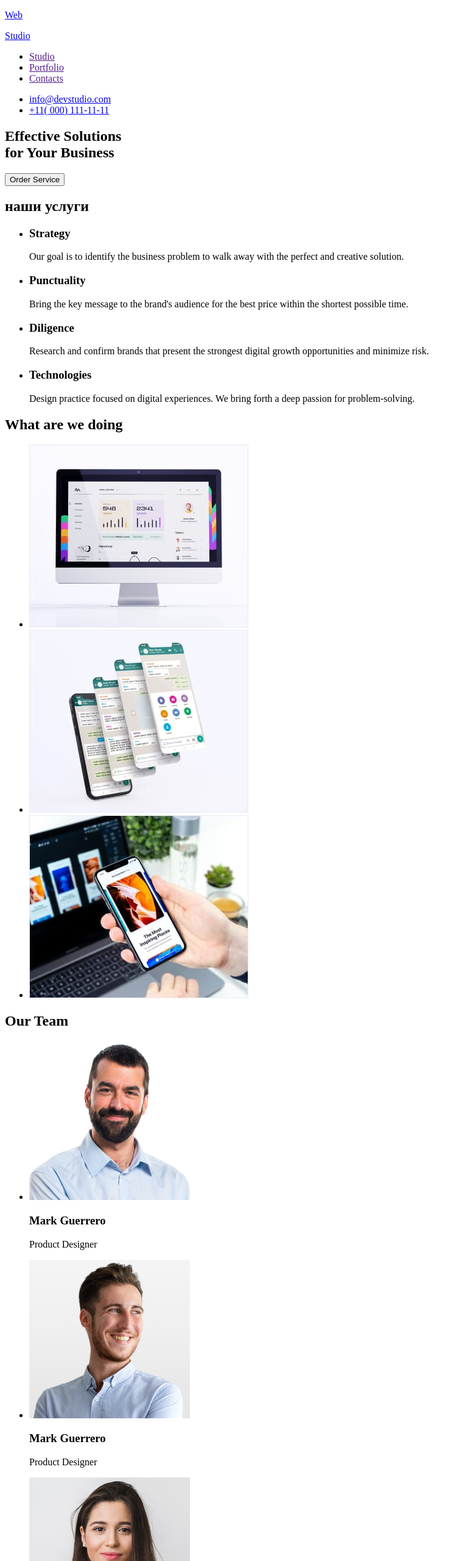
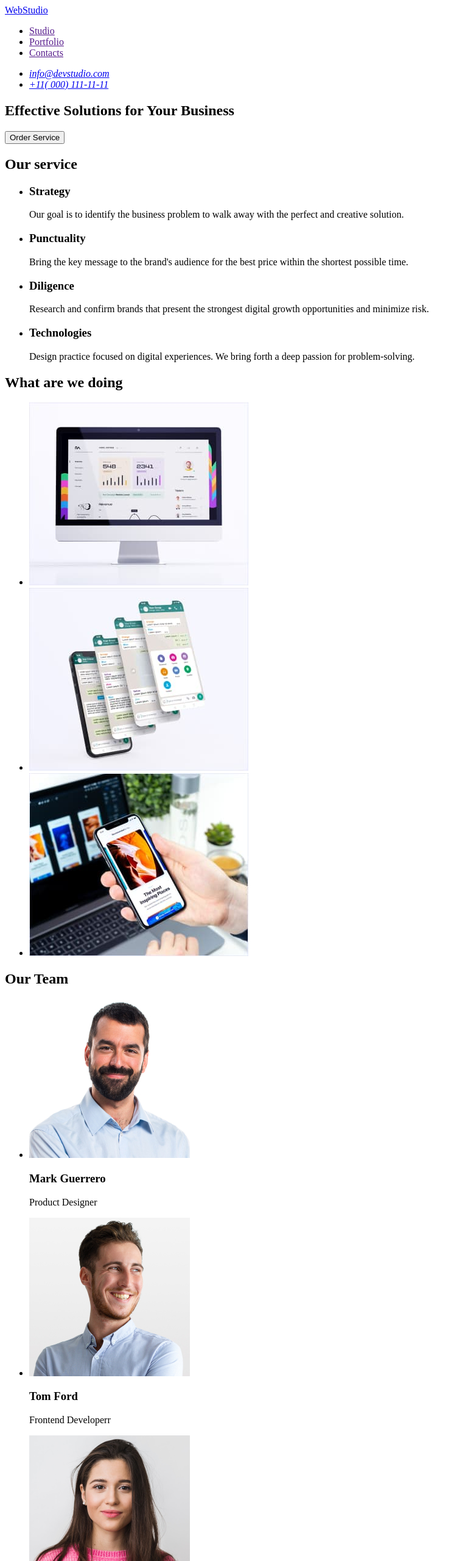
Before and after one commit to jerdeva/goit-markup-hw-01, a plain HTML site: page index.html in a window 1280 px wide. Shown: the top 2560 px of the page at 61% size, without its empty margins (0-759 px from the left). Drawn offline with Linux system fonts and the light colour scheme.

Commit message:
hw-01-01

```diff
--- a/index.html
+++ b/index.html
@@ -10,10 +10,7 @@
     <header>
       <nav>
         <!-- logo -->
-        <a href="/">
-          <p>Web</p>
-          <p>Studio</p>
-        </a>
+        <a href="./index.html"> WebStudio </a>
         <!-- menu -->
         <ul>
           <li><a href="">Studio</a></li>
@@ -22,24 +19,24 @@
         </ul>
       </nav>
       <!-- contacts -->
-      <ul>
-        <li><a href="mailto:info@devstudio.com">info@devstudio.com</a></li>
-        <li><a href="tel:+110001111111">+11( 000) 111-11-11</a></li>
-      </ul>
+      <address>
+        <ul>
+          <li><a href="mailto:info@devstudio.com">info@devstudio.com</a></li>
+          <li><a href="tel:+110001111111">+11( 000) 111-11-11</a></li>
+        </ul>
+      </address>
     </header>
 
     <!-- order -->
     <main>
       <section>
-        <h1>
-          Effective Solutions <br />
-          for Your Business
-        </h1>
+        <h1>Effective Solutions for Your Business</h1>
         <button type="button">Order Service</button>
       </section>
 
+      <!-- 2 sect-->
       <section>
-        <h2>наши услуги</h2>
+        <h2>Our service</h2>
         <ul>
           <li>
             <h3>Strategy</h3>
@@ -70,9 +67,11 @@
             </p>
           </li>
         </ul>
+      </section>
 
-        <!-- What are we doing -->
-
+      <!--  3 sect -->
+      <!-- What are we doing -->
+      <section>
         <h2>What are we doing</h2>
         <ul>
           <li><img src="./images/comp.jpg" alt="computer" width="360" /></li>
@@ -83,6 +82,7 @@
         </ul>
       </section>
 
+      <!-- 4 sect -->
       <!-- our team -->
       <section>
         <h2>Our Team</h2>
@@ -94,8 +94,8 @@
           </li>
           <li>
             <img src="./images/team/Tom.jpg" alt="Tom Ford" width="264" />
-            <h3>Mark Guerrero</h3>
-            <p>Product Designer</p>
+            <h3>Tom Ford</h3>
+            <p>Frontend Developerr</p>
           </li>
           <li>
             <img
@@ -103,8 +103,8 @@
               alt="Camila Garcia"
               width="264"
             />
-            <h3>Mark Guerrero</h3>
-            <p>Product Designer</p>
+            <h3>Camila Garcia</h3>
+            <p>Marketing</p>
           </li>
           <li>
             <img
@@ -112,18 +112,15 @@
               alt="Daniel Wilson"
               width="264"
             />
-            <h3>Mark Guerrero</h3>
-            <p>Product Designer</p>
+            <h3>Daniel Wilson</h3>
+            <p>UI Designer</p>
           </li>
         </ul>
       </section>
     </main>
 
     <footer>
-      <a href="/">
-        <p>Web</p>
-        <p>Studio</p>
-      </a>
+      <a href="./index.html"> WebStudio </a>
       <p>
         Increase the flow of customers and sales for your business with digital
         marketing & growth solutions.
```
Also changed, not shown: 1 other file.
